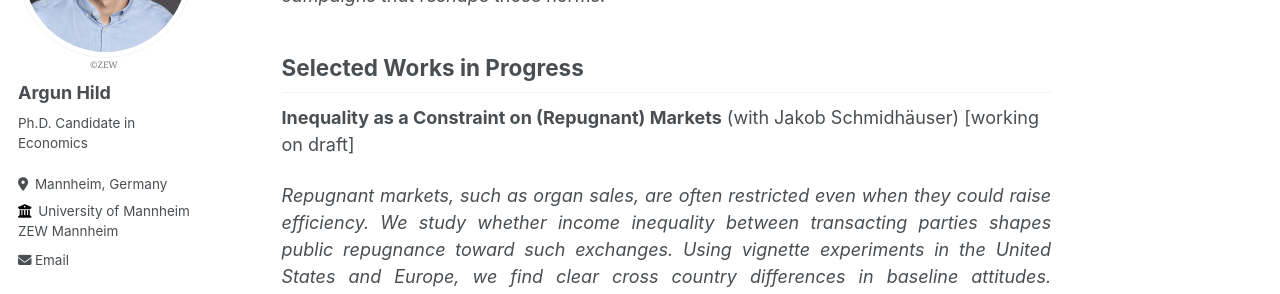
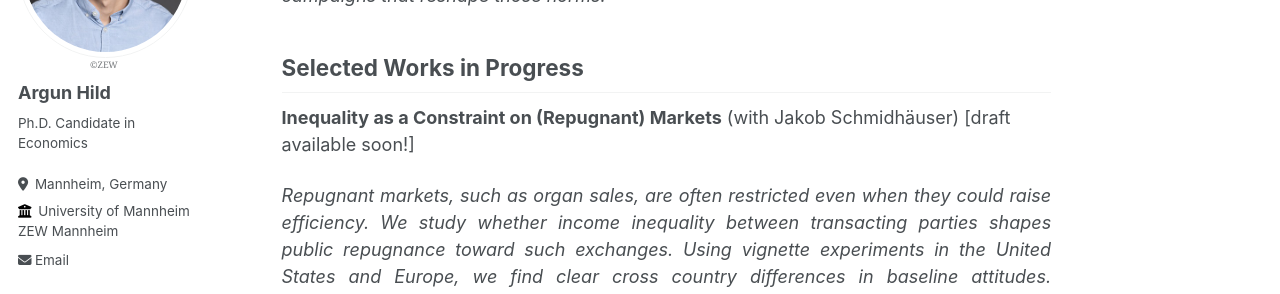
Before and after one commit to ArgunHild/argunhild.github.io, a Jekyll site: the page built from _pages/research.md, in a window 1280 px wide and 900 px high, scrolled down 1154 px. Shown: the part 153-447 px from the top of the window. Built offline with Jekyll 4.4.1, drawn with Linux system fonts in a browser that asks for light colours.

Commit message:
updated repugnance

```diff
--- a/_pages/research.md
+++ b/_pages/research.md
@@ -26,10 +26,15 @@ Many donors leave tax benefits unclaimed even when doing so requires minimal eff
 </em>
 </div>
 
+
+
+
+<!--  -->
+
 ## Selected Works in Progress
 
 
-**Inequality as a Constraint on (Repugnant) Markets** (with Jakob Schmidhäuser) [working on draft]
+**Inequality as a Constraint on (Repugnant) Markets** (with Jakob Schmidhäuser) [draft available soon!]
 <div style="text-align: justify;">
 <em>
 Repugnant markets, such as organ sales, are often restricted even when they could raise efficiency. We study whether income inequality between transacting parties shapes public repugnance toward such exchanges. Using vignette experiments in the United States and Europe, we find clear cross country differences in baseline attitudes. Europeans show stronger repugnance concerns overall. They are more likely to judge kidney sales and surrogate motherhood as unacceptable, while they do not view prostitution as objectionable to the same degree as Americans, consistent with prevailing social norms. Across both samples, inequality between parties is a powerful predictor of repugnance. Transactions are viewed as most objectionable when a poor individual sells to a rich individual and least objectionable when both parties are rich. These results provide new evidence on how cultural norms and the direction of inequality shape acceptance of contested markets and can inform debates on the design of market regulation.
```
